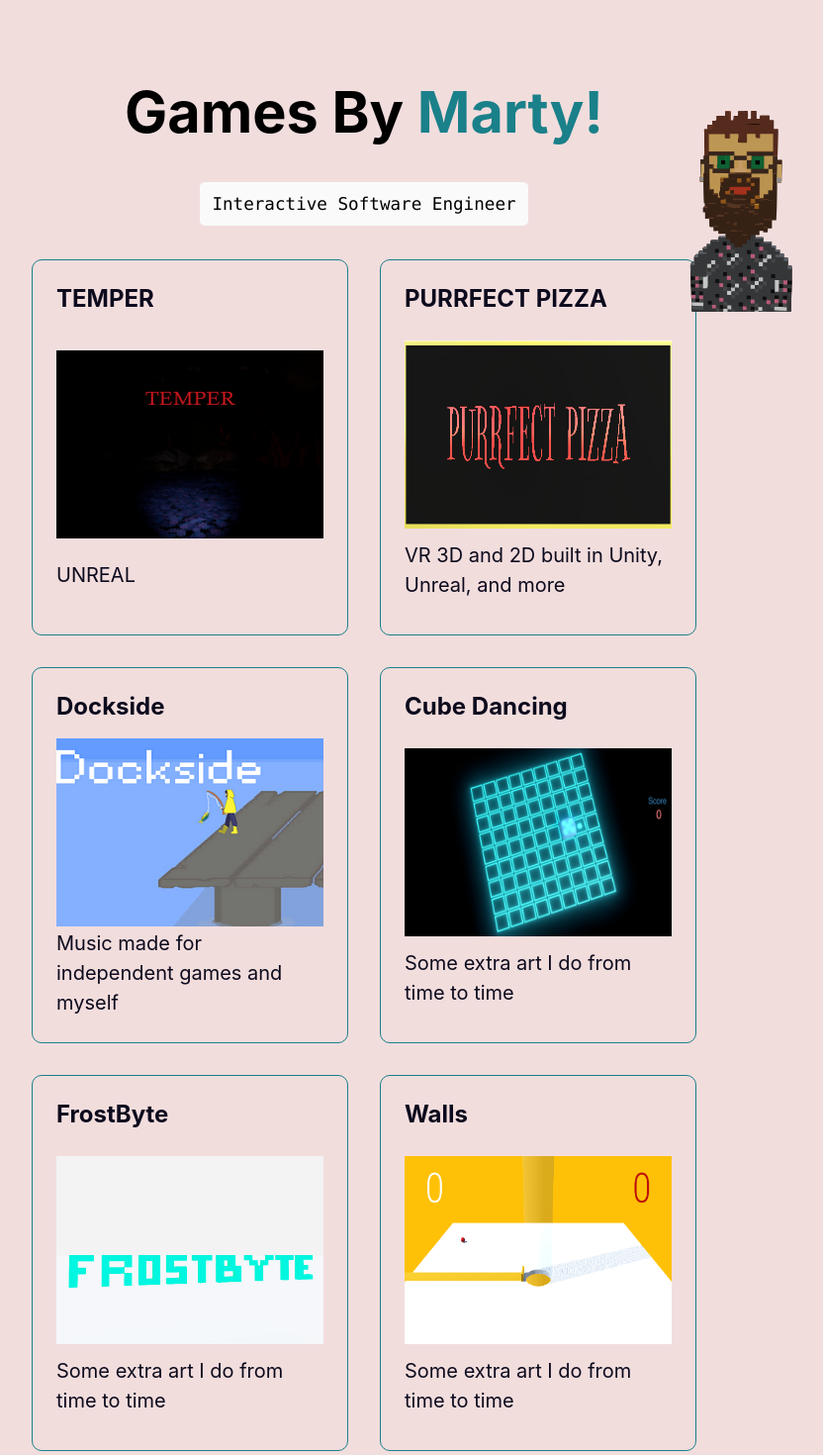
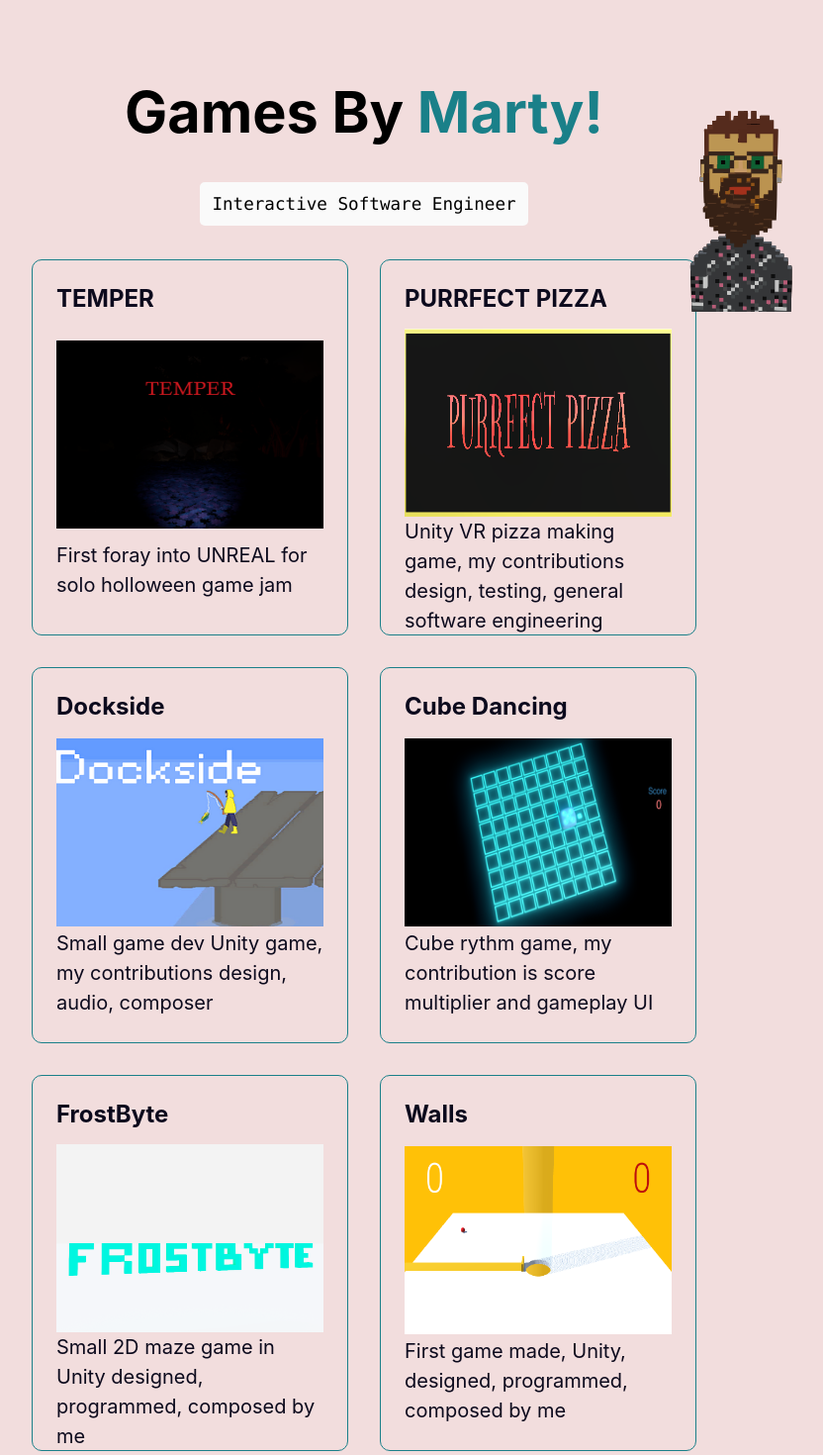
Before and after one commit to MartyChouette/Marty_Site_React, a Next.js app in the folder main/: page /games in a window 1280 px wide. Shown: the top 1470 px of the page at 99% size, without its empty margins (272-1104 px from the left). Built offline with nearby package versions, Linux system fonts and the light colour scheme.

Commit message:
captions updated

```diff
--- a/main/pages/games.js
+++ b/main/pages/games.js
@@ -11,12 +11,12 @@ import Frost from "../public/images/fbcover.png";
 import Slideshow from "../component/Slideshow";
 
 export default function Games() {
-  const temper = [Temper, Dock, Frost];
-  const pizza = [Pizza, Dock, Frost];
-  const dock = [Dock, Dock, Frost];
-  const cube = [Cube, Dock, Frost];
-  const frost = [Frost, Dock, Frost];
-  const walls = [Walls, Dock, Frost];
+  const temper = [Temper];
+  const pizza = [Pizza];
+  const dock = [Dock];
+  const cube = [Cube];
+  const frost = [Frost];
+  const walls = [Walls];
 
   return (
     <div className={styles.container}>
@@ -31,42 +31,71 @@ export default function Games() {
           <code>Interactive Software Engineer </code>
         </p>
         <div className={styles.grid}>
-          <Link className={styles.card} href="/projects">
+          <Link
+            className={styles.card}
+            href="https://martychouette.itch.io/temper"
+          >
             <h3>TEMPER</h3>
 
             <Slideshow images={temper} />
 
-            <p>UNREAL</p>
+            <p>First foray into UNREAL for solo holloween game jam</p>
           </Link>
 
-          <Link className={styles.card} href="/games">
+          <Link
+            className={styles.card}
+            href="https://github.com/PurrfectPizza/VRGame/tree/Purrfect_Pizza"
+          >
             <h3>PURRFECT PIZZA</h3>
             <Slideshow images={pizza} />
-            <p>VR 3D and 2D built in Unity, Unreal, and more</p>
+            <p>
+              Unity VR pizza making game, my contributions design, testing,
+              general software engineering
+            </p>
           </Link>
 
-          <Link className={styles.card} href="/music">
+          <Link
+            className={styles.card}
+            href="https://sulfurous.itch.io/dockside"
+          >
             <h3>Dockside</h3>
             <Slideshow images={dock} />
-            <p>Music made for independent games and myself</p>
+            <p>
+              Small game dev Unity game, my contributions design, audio,
+              composer
+            </p>
           </Link>
 
-          <Link className={styles.card} href="/art">
+          <Link
+            className={styles.card}
+            href="https://partial-insanity.itch.io/cube-dancing"
+          >
             <h3>Cube Dancing</h3>
             <Slideshow images={cube} />
-            <p>Some extra art I do from time to time</p>
+            <p>
+              Cube rythm game, my contribution is score multiplier and gameplay
+              UI
+            </p>
           </Link>
 
-          <Link className={styles.card} href="/art">
+          <Link
+            className={styles.card}
+            href="https://martychouette.itch.io/frostbyte-v01"
+          >
             <h3>FrostByte</h3>
             <Slideshow images={frost} />
-            <p>Some extra art I do from time to time</p>
+            <p>
+              Small 2D maze game in Unity designed, programmed, composed by me
+            </p>
           </Link>
 
-          <Link className={styles.card} href="/art">
+          <Link
+            className={styles.card}
+            href="https://martychouette.itch.io/walls"
+          >
             <h3>Walls</h3>
             <Slideshow images={walls} />
-            <p>Some extra art I do from time to time</p>
+            <p>First game made, Unity, designed, programmed, composed by me</p>
           </Link>
         </div>
       </main>
```
Also changed, not shown: main/pages/art.js (+11 -6 lines), main/pages/projects.js (+16 -14 lines).
